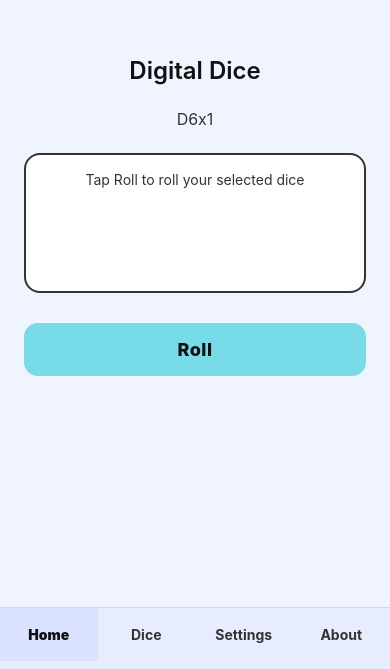
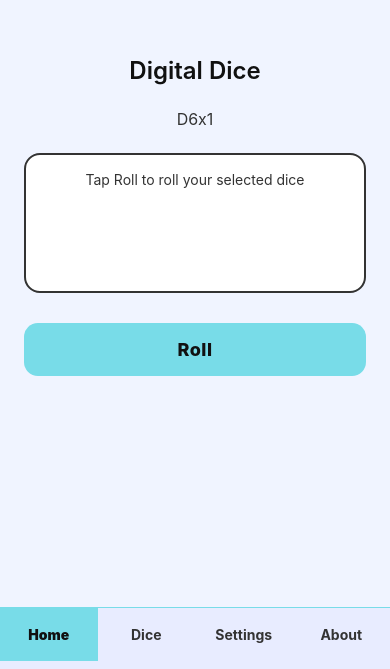
Before and after one commit to philtc/digital-dice, a React Native app: screen / in a window 390 px wide. Shown: the part 175-844 px from the top of the page. Built offline with nearby package versions, Linux system fonts and the light colour scheme.

Commit message:
Tabs: active tab background = accent blue; tab bar top border = accent blue; active label contrast

```diff
--- a/App.js
+++ b/App.js
@@ -190,7 +190,7 @@ export default function App() {
   return (
     <View style={[styles.container, { backgroundColor: colors.bg }]}>
       <View style={styles.body}>{renderContent()}</View>
-      <View style={[styles.tabBar, { backgroundColor: colors.tabBg, borderTopColor: colors.tabBorder }]}>
+      <View style={[styles.tabBar, { backgroundColor: colors.tabBg, borderTopColor: colors.accentBlue }]}>
         <TabButton label="Home" active={tab === 'Home'} onPress={() => setTab('Home')} colors={colors} />
         <TabButton label="Dice" active={tab === 'Choose'} onPress={() => setTab('Choose')} colors={colors} />
         <TabButton label="Settings" active={tab === 'Settings'} onPress={() => setTab('Settings')} colors={colors} />
@@ -203,10 +203,10 @@ export default function App() {
 
 function TabButton({ label, active, onPress, colors }) {
   return (
-    <Pressable onPress={onPress} style={[styles.tabBtn, active && styles.tabBtnActive]} hitSlop={8}>
+    <Pressable onPress={onPress} style={[styles.tabBtn, active && styles.tabBtnActive, active && { backgroundColor: colors.accentBlue }]} hitSlop={8}>
       <Text style={[
         styles.tabLabel,
-        { color: active ? colors.text : colors.subtext },
+        { color: active ? colors.primaryText : colors.subtext },
         active && styles.tabLabelActive,
       ]}>{label}</Text>
     </Pressable>
@@ -420,7 +420,7 @@ const styles = StyleSheet.create({
     justifyContent: 'center',
   },
   tabBtnActive: {
-    backgroundColor: '#dbe2ff',
+    backgroundColor: 'transparent',
   },
   tabLabel: {
     fontSize: 14,
```
